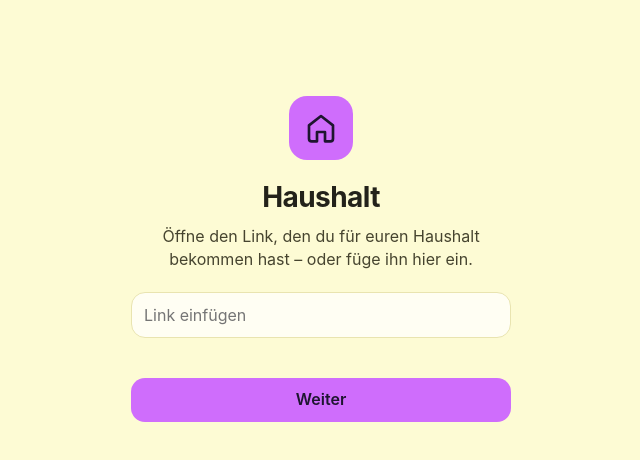
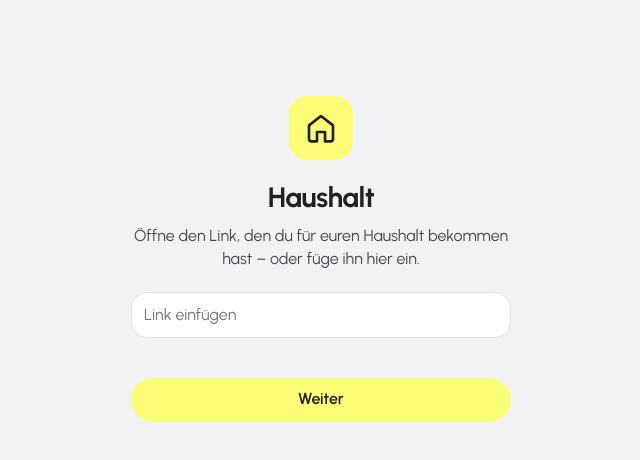
Before and after one commit to CCodeL9876/haushalt, a website with bundled scripts: page index.html in a window 1280 px wide. Shown: the whole page, without its empty margins (319-959 px from the left). Built offline with nearby package versions, Linux system fonts and the light colour scheme.

Commit message:
Neues Aussehen «Urbanist» als Standard: Urbanist-Schrift (selbst gehostet), Graublau/Lavendel/Gelb, Pillen-Knöpfe, schwebende Leiste; Startseite: Fehler behoben, wenn keine Karte mit Knöpfen da ist
Co-Authored-By: Claude Sonnet 5.5 <noreply@anthropic.com>

```diff
--- a/css/styles.css
+++ b/css/styles.css
@@ -5,79 +5,80 @@
    Oliv, Lavendel und Lila sind als Schrift auf Creme zu blass – sie dienen als Flächen mit dunkler Schrift;
    für Schrift werden dunklere Töne derselben Farben verwendet (--accent-text, --tab-active, --section-text). */
 :root {
-  --bg: #FDFBD4;             /* Creme */
-  --card: #FFFEF3;
-  --chip: #F1EDBE;
-  --line: #E9E4B0;
-  --text: #23221A;
-  --text-soft: #46442F;
-  --muted: #6E6B4C;
-  --accent: #CF6DFC;         /* Lila: Hinzufügen, Speichern, erledigt */
-  --accent-hover: #C056F3;
-  --accent-tint: #ECEBFF;
-  --accent-text: #8A35C2;    /* dunkleres Lila: als Schrift lesbar */
-  --on-accent: #1E1530;
+  --bg: #F1F2F3;             /* Hellgrau */
+  --card: #FFFFFF;
+  --chip: #E7E8EA;
+  --line: #E1E3E5;
+  --text: #212121;
+  --text-soft: #43474B;
+  --muted: #666B70;
+  --accent: #FCFD76;         /* Gelb: Hinzufügen, Speichern, erledigt */
+  --accent-hover: #F1F25A;
+  --accent-tint: #F3F4B8;
+  --accent-text: #3E3E7A;    /* dunkles Lavendel: als Schrift lesbar */
+  --on-accent: #212121;
   --plus: #2C6E3F;           /* Guthaben in der Abrechnung */
   --minus: #A63D2F;          /* Schulden in der Abrechnung */
-  --bar: #CF6DFC;
-  --bar-track: #F1EDBE;
+  --bar: #212121;
+  --bar-track: #E7E8EA;
   /* Bausteine der einzelnen Bereiche */
-  --tab-active: #8A35C2;
-  --check-border: #BDB96A;   /* Oliv */
-  --suggest-bg: #C1BFFF;     /* Lavendel */
-  --suggest-text: #23221A;
-  --suggest-icon: #4B2F80;
-  --seg-bg: #F1EDBE;
-  --seg-active-bg: #BDB96A;
-  --seg-active-text: #23221A;
-  --section-text: #6B6728;   /* Oliv dunkel */
-  --section-dot: #BDB96A;
-  --today-ring: #CF6DFC;
-  --today-pill-bg: #C1BFFF;
-  --today-pill-text: #23221A;
-  --mittag-bg: #F3F1FF;
-  --mittag-label-bg: #C1BFFF; /* Lavendel */
-  --mittag-label-text: #23221A;
-  --abend-bg: #F5F2CE;
-  --abend-label-bg: #BDB96A;  /* Oliv */
-  --abend-label-text: #23221A;
-  --week-btn-bg: #C1BFFF;
-  --week-btn-text: #23221A;
-  --idea-1: #BDB96A;         /* Farbstreifen der Menüideen-Karten, reihum */
-  --idea-2: #C1BFFF;
-  --idea-3: #CF6DFC;
-  --idea-4: #6B6728;
-  --tag-1-bg: #E3E0A4;       /* Stichworte, reihum */
-  --tag-2-bg: #C1BFFF;
-  --tag-3-bg: #E7B8FD;
-  --tag-4-bg: #ECEBFF;
-  --tag-text: #23221A;
-  --tag-4-text: #23221A;
-  --tile-1-bg: #DEDDFF;       /* Kacheln der ToDo-Listen, reihum: Lavendel, Oliv, Lila */
-  --tile-1-badge: #C1BFFF;
-  --tile-2-bg: #EDEAB9;
-  --tile-2-badge: #BDB96A;
-  --tile-3-bg: #F3DDFE;
-  --tile-3-badge: #E2A8FD;
-  --tile-text: #23221A;
-  --tile-badge-text: #1E1530;
-  --stat-bar: #A64FD6;       /* Balken der Statistik (Kontrast ≥ 3:1 auf --card) */
+  --tab-active: #212121;
+  --check-border: #9AA0A5;
+  --suggest-bg: #D7D7F4;     /* Lavendel */
+  --suggest-text: #212121;
+  --suggest-icon: #3E3E7A;
+  --seg-bg: #E7E8EA;
+  --seg-active-bg: #FFFFFF;
+  --seg-active-text: #212121;
+  --section-text: #5A5F64;
+  --section-dot: #C1D6D9;
+  --today-ring: #212121;
+  --today-pill-bg: #FCFD76;
+  --today-pill-text: #212121;
+  --mittag-bg: #ECECFA;
+  --mittag-label-bg: #D7D7F4;
+  --mittag-label-text: #212121;
+  --abend-bg: #E8EFF0;
+  --abend-label-bg: #C1D6D9;  /* Graublau */
+  --abend-label-text: #212121;
+  --week-btn-bg: #FCFD76;
+  --week-btn-text: #212121;
+  --idea-1: #FCFD76;         /* Farbstreifen der Menüideen-Karten, reihum */
+  --idea-2: #C1D6D9;
+  --idea-3: #D7D7F4;
+  --idea-4: #9AA7A9;
+  --tag-1-bg: #F3F4B8;       /* Stichworte, reihum */
+  --tag-2-bg: #C1D6D9;
+  --tag-3-bg: #D7D7F4;
+  --tag-4-bg: #E5EAE3;
+  --tag-text: #212121;
+  --tag-4-text: #212121;
+  --tile-1-bg: #C1D6D9;       /* Kacheln, reihum: Graublau, Lavendel, Gelb */
+  --tile-1-badge: #A6C2C6;
+  --tile-2-bg: #D7D7F4;
+  --tile-2-badge: #BEBEEB;
+  --tile-3-bg: #F3F4B8;
+  --tile-3-badge: #FCFD76;
+  --tile-text: #212121;
+  --tile-badge-text: #212121;
+  --stat-bar: #6F6FB8;       /* Balken der Statistik (Kontrast ≥ 3:1 auf --card) */
 
-  --radius-sm: 14px;          /* Bento: kräftig gerundet */
-  --radius: 22px;
-  --radius-lg: 28px;
-  --shadow: 0 1px 2px rgba(80, 76, 30, 0.05);   /* Bento: flach, Flächen heben sich über die Farbe ab */
-  --shadow-lg: 0 -10px 40px rgba(80, 76, 30, 0.18);
-  --font: -apple-system, BlinkMacSystemFont, 'SF Pro Text', system-ui, 'Segoe UI', Roboto, sans-serif;
+  --radius-sm: 16px;
+  --radius: 24px;
+  --radius-lg: 32px;
+  --shadow: none;            /* Flächen heben sich über die Farbe ab */
+  --shadow-lg: 0 -10px 40px rgba(33, 33, 33, 0.18);
+  --font: 'Urbanist', -apple-system, BlinkMacSystemFont, 'SF Pro Text', system-ui, 'Segoe UI', Roboto, sans-serif;
 
   --tabbar-h: 62px;
   /* Platz, den die schwebende Tab-Leiste unten braucht (mindestens 12px Abstand zum Rand) */
   --tabbar-space: calc(var(--tabbar-h) + max(var(--safe-bottom), 12px));
   /* Dunkle Fläche für Tab-Leiste und Hauptkacheln: dunkle Fassung der Akzentfarbe des Farbdesigns */
-  --hero: color-mix(in srgb, var(--accent-text) 38%, #121016);
+  --hero: #212121;
   --on-hero: #FFFFFF;
-  --tab-on-bg: var(--tile-1-bg);   /* aktiver Bereich in der Tab-Leiste */
-  --tab-on-text: var(--tile-text);
+  --dock: color-mix(in srgb, #D7D7F4 70%, transparent);   /* schwebende Tab-Leiste */
+  --tab-on-bg: #212121;            /* aktiver Bereich in der Tab-Leiste */
+  --tab-on-text: #FFFFFF;
   --safe-top: env(safe-area-inset-top, 0px);
   --safe-bottom: env(safe-area-inset-bottom, 0px);
   --kb: 0px;                 /* Höhe der Bildschirmtastatur, gesetzt in js/ui.js */
@@ -86,50 +87,53 @@
 
 @media (prefers-color-scheme: dark) {
   :root:not([data-theme="light"]) {
-    --bg: #1A1912; --card: #24231A; --chip: #2F2D21; --line: #3A382A;
-    --text: #FDFBD4; --text-soft: #E6E3BC; --muted: #A9A57E;   /* Creme als Schrift */
-    --accent: #CF6DFC; --accent-hover: #DA8BFD; --accent-tint: #2A2840; --accent-text: #DA8BFD; --on-accent: #1E1530;
-    --plus: #A9C97C; --minus: #F08B7C; --bar: #CF6DFC; --bar-track: #2F2D21;
-    --tab-active: #CF6DFC; --check-border: #8E8A4C;
-    --suggest-bg: #2A2840; --suggest-text: #C1BFFF; --suggest-icon: #CF6DFC;
-    --seg-bg: #2F2D21; --seg-active-bg: #BDB96A; --seg-active-text: #1A1912;
-    --section-text: #BDB96A; --section-dot: #BDB96A;
-    --today-ring: #CF6DFC; --today-pill-bg: #C1BFFF; --today-pill-text: #1E1530;
-    --mittag-bg: #242337; --mittag-label-bg: #C1BFFF; --mittag-label-text: #1E1530;
-    --abend-bg: #2A2918; --abend-label-bg: #BDB96A; --abend-label-text: #1A1912;
-    --week-btn-bg: #C1BFFF; --week-btn-text: #1E1530;
-    --idea-1: #BDB96A; --idea-2: #C1BFFF; --idea-3: #CF6DFC; --idea-4: #8E8A4C;
-    --tag-1-bg: #BDB96A; --tag-2-bg: #C1BFFF; --tag-3-bg: #CF6DFC; --tag-4-bg: #2A2840;
-    --tag-text: #1A1912; --tag-4-text: #C1BFFF;
-    --tile-1-bg: #2A2840; --tile-1-badge: #C1BFFF; --tile-2-bg: #302E1C; --tile-2-badge: #BDB96A; --tile-3-bg: #36223F; --tile-3-badge: #CF6DFC; --tile-text: #FDFBD4; --stat-bar: #C064F0;
-    --shadow: 0 1px 3px rgba(0, 0, 0, 0.45);
+    --bg: #17181A; --card: #232528; --chip: #2A2C30; --line: #33363A;
+    --text: #F1F2F3; --text-soft: #D0D3D6; --muted: #9A9FA5;
+    --accent: #FCFD76; --accent-hover: #EDEE5E; --accent-tint: #2E2F1F; --accent-text: #FCFD76; --on-accent: #212121;
+    --plus: #A9C97C; --minus: #F08B7C; --bar: #FCFD76; --bar-track: #2A2C30;
+    --tab-active: #FCFD76; --check-border: #6E7479;
+    --suggest-bg: #2E2E4B; --suggest-text: #D7D7F4; --suggest-icon: #D7D7F4;
+    --seg-bg: #2A2C30; --seg-active-bg: #3A3D42; --seg-active-text: #F1F2F3;
+    --section-text: #A9C4C8; --section-dot: #C1D6D9;
+    --today-ring: #FCFD76; --today-pill-bg: #FCFD76; --today-pill-text: #212121;
+    --mittag-bg: #25253C; --mittag-label-bg: #D7D7F4; --mittag-label-text: #212121;
+    --abend-bg: #243136; --abend-label-bg: #C1D6D9; --abend-label-text: #212121;
+    --week-btn-bg: #FCFD76; --week-btn-text: #212121;
+    --idea-1: #FCFD76; --idea-2: #C1D6D9; --idea-3: #D7D7F4; --idea-4: #6E7479;
+    --tag-1-bg: #FCFD76; --tag-2-bg: #C1D6D9; --tag-3-bg: #D7D7F4; --tag-4-bg: #2A2C30;
+    --tag-text: #212121; --tag-4-text: #F1F2F3;
+    --tile-1-bg: #2B3A3D; --tile-1-badge: #C1D6D9; --tile-2-bg: #2E2E4B; --tile-2-badge: #D7D7F4; --tile-3-bg: #3A3B1C; --tile-3-badge: #FCFD76; --tile-text: #F1F2F3; --tile-badge-text: #212121; --stat-bar: #D7D7F4;
+    --shadow: none;
     --shadow-lg: 0 -10px 40px rgba(0, 0, 0, 0.5);
-    --hero: color-mix(in srgb, var(--accent) 28%, #15131B); --tab-on-bg: var(--accent); --tab-on-text: var(--on-accent);
+    --hero: #3A3B5E; --dock: color-mix(in srgb, #3C3C5C 70%, transparent); --tab-on-bg: #FCFD76; --tab-on-text: #212121;
     color-scheme: dark;
   }
 }
 :root[data-theme="dark"] {
-  --bg: #1A1912; --card: #24231A; --chip: #2F2D21; --line: #3A382A;
-  --text: #FDFBD4; --text-soft: #E6E3BC; --muted: #A9A57E;
-  --accent: #CF6DFC; --accent-hover: #DA8BFD; --accent-tint: #2A2840; --accent-text: #DA8BFD; --on-accent: #1E1530;
-  --plus: #A9C97C; --minus: #F08B7C; --bar: #CF6DFC; --bar-track: #2F2D21;
-  --tab-active: #CF6DFC; --check-border: #8E8A4C;
-  --suggest-bg: #2A2840; --suggest-text: #C1BFFF; --suggest-icon: #CF6DFC;
-  --seg-bg: #2F2D21; --seg-active-bg: #BDB96A; --seg-active-text: #1A1912;
-  --section-text: #BDB96A; --section-dot: #BDB96A;
-  --today-ring: #CF6DFC; --today-pill-bg: #C1BFFF; --today-pill-text: #1E1530;
-  --mittag-bg: #242337; --mittag-label-bg: #C1BFFF; --mittag-label-text: #1E1530;
-  --abend-bg: #2A2918; --abend-label-bg: #BDB96A; --abend-label-text: #1A1912;
-  --week-btn-bg: #C1BFFF; --week-btn-text: #1E1530;
-  --idea-1: #BDB96A; --idea-2: #C1BFFF; --idea-3: #CF6DFC; --idea-4: #8E8A4C;
-  --tag-1-bg: #BDB96A; --tag-2-bg: #C1BFFF; --tag-3-bg: #CF6DFC; --tag-4-bg: #2A2840;
-  --tag-text: #1A1912; --tag-4-text: #C1BFFF;
-  --tile-1-bg: #2A2840; --tile-1-badge: #C1BFFF; --tile-2-bg: #302E1C; --tile-2-badge: #BDB96A; --tile-3-bg: #36223F; --tile-3-badge: #CF6DFC; --tile-text: #FDFBD4; --stat-bar: #C064F0;
-  --shadow: 0 1px 3px rgba(0, 0, 0, 0.45);
+  --bg: #17181A; --card: #232528; --chip: #2A2C30; --line: #33363A;
+  --text: #F1F2F3; --text-soft: #D0D3D6; --muted: #9A9FA5;
+  --accent: #FCFD76; --accent-hover: #EDEE5E; --accent-tint: #2E2F1F; --accent-text: #FCFD76; --on-accent: #212121;
+  --plus: #A9C97C; --minus: #F08B7C; --bar: #FCFD76; --bar-track: #2A2C30;
+  --tab-active: #FCFD76; --check-border: #6E7479;
+  --suggest-bg: #2E2E4B; --suggest-text: #D7D7F4; --suggest-icon: #D7D7F4;
+  --seg-bg: #2A2C30; --seg-active-bg: #3A3D42; --seg-active-text: #F1F2F3;
+  --section-text: #A9C4C8; --section-dot: #C1D6D9;
+  --today-ring: #FCFD76; --today-pill-bg: #FCFD76; --today-pill-text: #212121;
+  --mittag-bg: #25253C; --mittag-label-bg: #D7D7F4; --mittag-label-text: #212121;
+  --abend-bg: #243136; --abend-label-bg: #C1D6D9; --abend-label-text: #212121;
+  --week-btn-bg: #FCFD76; --week-btn-text: #212121;
+  --idea-1: #FCFD76; --idea-2: #C1D6D9; --idea-3: #D7D7F4; --idea-4: #6E7479;
+  --tag-1-bg: #FCFD76; --tag-2-bg: #C1D6D9; --tag-3-bg: #D7D7F4; --tag-4-bg: #2A2C30;
+  --tag-text: #212121; --tag-4-text: #F1F2F3;
+  --tile-1-bg: #2B3A3D; --tile-1-badge: #C1D6D9; --tile-2-bg: #2E2E4B; --tile-2-badge: #D7D7F4; --tile-3-bg: #3A3B1C; --tile-3-badge: #FCFD76; --tile-text: #F1F2F3; --tile-badge-text: #212121; --stat-bar: #D7D7F4;
+  --shadow: none;
   --shadow-lg: 0 -10px 40px rgba(0, 0, 0, 0.5);
-  --hero: color-mix(in srgb, var(--accent) 28%, #15131B); --tab-on-bg: var(--accent); --tab-on-text: var(--on-accent);
+  --hero: #3A3B5E; --dock: color-mix(in srgb, #3C3C5C 70%, transparent); --tab-on-bg: #FCFD76; --tab-on-text: #212121;
   color-scheme: dark;
 }
+
+/* Urbanist (OFL), selbst gehostet: Die App lädt nichts von fremden Servern (Content-Security-Policy in index.html) */
+@font-face { font-family: 'Urbanist'; font-style: normal; font-weight: 300 700; font-display: swap; src: url(../assets/fonts/urbanist.woff2) format('woff2'); }
 
 * { box-sizing: border-box; }
 /* Nie seitlich verschiebbar: was über den Rand ragt, wird abgeschnitten. „clip“ statt „hidden“, damit die
@@ -184,7 +188,7 @@ button { cursor: pointer; }
   background: color-mix(in srgb, var(--bg) 88%, transparent);
   -webkit-backdrop-filter: blur(14px); backdrop-filter: blur(14px);
 }
-.topbar-title { margin: 0; font-size: var(--fs-4xl); font-weight: 800; letter-spacing: -0.035em; }
+.topbar-title { margin: 0; font-size: var(--fs-4xl); font-weight: 300; letter-spacing: -0.03em; }
 
 .view { padding: 4px 16px 0; max-width: 640px; margin: 0 auto; }
 
@@ -194,12 +198,12 @@ button { cursor: pointer; }
   position: fixed; left: 12px; right: 12px; bottom: max(var(--safe-bottom), 12px); z-index: 20;
   max-width: 616px; margin: 0 auto;
   display: grid; grid-auto-flow: column; grid-auto-columns: minmax(0, 1fr); gap: 2px;
-  height: var(--tabbar-h); padding: 6px; border-radius: 22px;
-  background: var(--hero); box-shadow: 0 10px 30px rgba(0, 0, 0, 0.22);
+  height: var(--tabbar-h); padding: 6px; border-radius: 36px;
+  background: var(--dock); -webkit-backdrop-filter: blur(16px); backdrop-filter: blur(16px);
 }
 .tab {
-  display: flex; flex-direction: column; align-items: center; justify-content: center; gap: 2px; border-radius: 16px;
-  color: color-mix(in srgb, var(--on-hero) 62%, var(--hero)); text-decoration: none; font-size: var(--fs-2xs); font-weight: 650;
+  display: flex; flex-direction: column; align-items: center; justify-content: center; gap: 2px; border-radius: 28px;
+  color: var(--text); text-decoration: none; font-size: var(--fs-2xs); font-weight: 650;
 }
 .tab[aria-current="page"] { color: var(--tab-on-text); background: var(--tab-on-bg); }
 /* Sechs Bereiche auf schmalen iPhones: Beschriftung notfalls kürzen statt überlappen */
@@ -208,7 +212,7 @@ button { cursor: pointer; }
 /* ---------- Bausteine ---------- */
 .btn {
   display: inline-flex; align-items: center; justify-content: center; gap: 6px;
-  min-height: 44px; padding: 0 16px; border: 0; border-radius: var(--radius-sm);
+  min-height: 44px; padding: 0 18px; border: 0; border-radius: 999px;
   background: var(--chip); font-weight: 600; color: inherit; text-decoration: none;
 }
 .btn-primary { background: var(--accent); color: var(--on-accent); }
@@ -223,7 +227,7 @@ button { cursor: pointer; }
   border: 0; border-radius: 50%; background: transparent; color: var(--text-soft);
 }
 .icon-btn:active { background: var(--chip); }
-.topbar .icon-btn { background: var(--card); box-shadow: none; border-radius: 14px; }
+.topbar .icon-btn { background: var(--card); box-shadow: none; border-radius: 50%; }
 
 .card {
   background: var(--card); border-radius: var(--radius); box-shadow: var(--shadow);
@@ -809,7 +813,7 @@ button.plan-sum.total-toggle { float: right; }
 }
 .tile-btn {
   position: relative; display: inline-flex; align-items: center; gap: 6px; margin-top: 4px;
-  min-height: 40px; padding: 0 14px; border: 0; border-radius: 14px;
+  min-height: 40px; padding: 0 16px; border: 0; border-radius: 999px;
   background: var(--accent); color: var(--on-accent); font-weight: 750; font-size: var(--fs-sm);
 }
 /* „Jetzt wichtig“: eine Sache zuoberst, mit Knöpfen zum Erledigen */
@@ -1330,3 +1334,11 @@ button:focus-visible, a:focus-visible, [role="button"]:focus-visible, summary:fo
 .na-chips { display: flex; flex-wrap: wrap; gap: 6px; padding: 0 4px; }
 .na-chip { padding: 5px 11px; border-radius: 999px; background: var(--chip); color: var(--text); font-size: var(--fs-xs); font-weight: 650; }
 .na-chip:is(.waste-tone-blue, .waste-tone-brown, .waste-tone-green) { background: var(--w-bg); color: var(--w-text); }
+
+/* Urbanist: die grosse Karte auf der Startseite in Graublau, Knöpfe als Pillen */
+.tile.hero-b { background: var(--tile-1-bg); color: var(--tile-text); }
+.tile.hero-b .hb-eyebrow, .tile.hero-b .hb-sub { color: color-mix(in srgb, var(--tile-text) 68%, transparent); }
+.tile.hero-b .hb-title { font-weight: 300; font-size: var(--fs-3xl); letter-spacing: -0.03em; line-height: 1.05; }
+.tile.hero-b .tile-btn-soft { background: color-mix(in srgb, var(--tile-text) 10%, transparent); color: var(--tile-text); }
+.na-row { border-radius: 24px; }
+.na-dot { border-radius: 50%; }
--- a/js/palettes.js
+++ b/js/palettes.js
@@ -1,6 +1,6 @@
 // Farbdesigns für die Auswahl unter App-Einstellungen → Farbdesign – erzeugt von tools/make-palettes.py.
 export const PALETTES = [
-  { id: 'creme', name: 'Creme', swatches: ['#FDFBD4', '#BDB96A', '#C1BFFF', '#CF6DFC'] },
+  { id: 'creme', name: 'Urbanist', swatches: ['#F1F2F3', '#FCFD76', '#C1D6D9', '#D7D7F4'] },
   { id: 'neon', name: 'Neon', swatches: ['#CCFF00', '#FF6B00', '#F900FF', '#5200FF'] },
   { id: 'fruehling', name: 'Frühling', swatches: ['#89F336', '#38A711', '#F23598', '#A835F2'] },
   { id: 'pastell', name: 'Pastell', swatches: ['#81D8D0', '#D99E82', '#D7D982', '#AE82D9'] },
--- a/js/views/heute.js
+++ b/js/views/heute.js
@@ -498,8 +498,10 @@ export default {
   render() {
     const now = new Date();
     const fmt = (o) => new Intl.DateTimeFormat('de-CH', o).format(now);
-    const [hero, ...rest] = agenda();
-    const next = rest.slice(0, 3);
+    // Die grosse Karte ist der erste Kandidat mit Knöpfen; Zeilen ohne (z. B. «Noch kein Menü geplant») stehen darunter
+    const all = agenda();
+    const hero = all.find((c) => c.hero);
+    const next = all.filter((c) => c !== hero).slice(0, 3);
     const items = hero ? [hero, ...next] : [];
     const chips = tomorrowChips();
     // Kachelfarben reihum (tile-auto → tile-1/2/3) in der Reihenfolge, in der die Kacheln heute erscheinen – so
```
Also changed, not shown: index.html (+2 -2 lines), assets/fonts/urbanist.woff2 (added), manifest.webmanifest, 1 other file.
